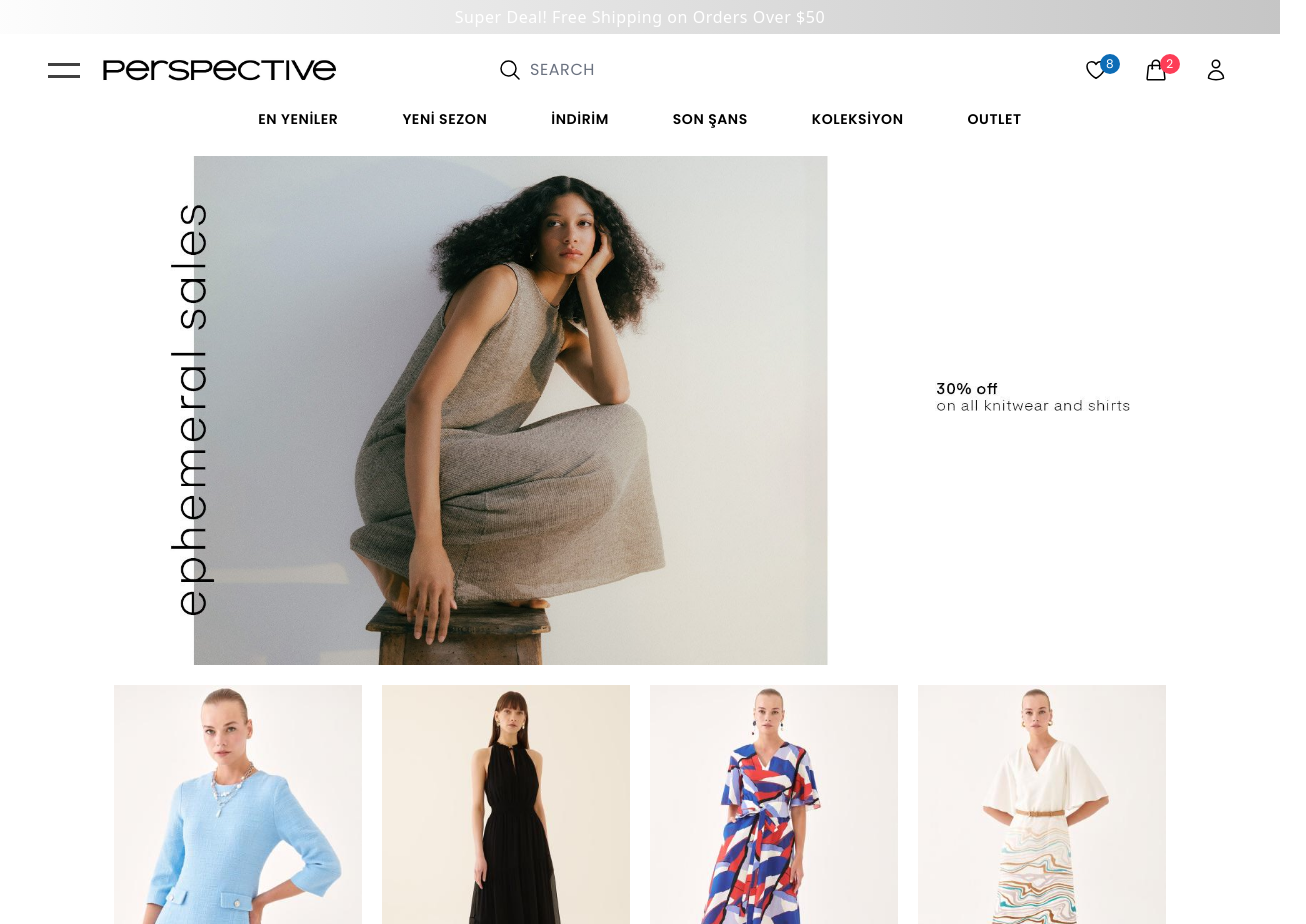
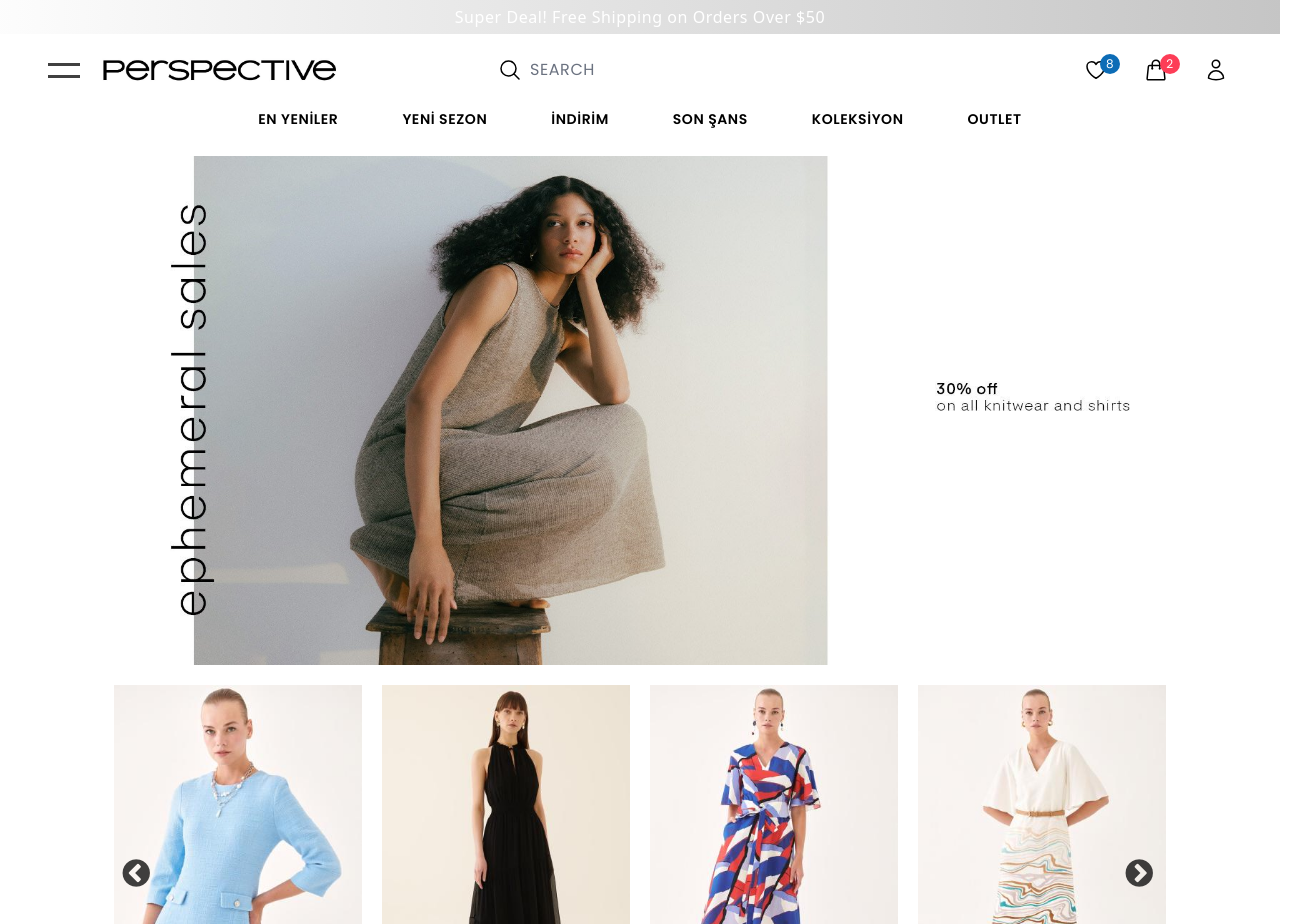
Before and after one commit to erdengen/nextjs13-template, a Next.js app: page / in a window 1280 px wide. Shown: the top 924 px of the page, 1306 px wide, since content can reach past the window. Built offline with nearby package versions, Linux system fonts and the light colour scheme.

Commit message:
.cls düze

```diff
--- a/src/components/ShopTheLookSlider.tsx
+++ b/src/components/ShopTheLookSlider.tsx
@@ -49,8 +49,9 @@ const ShopTheLookSlider = (props: Props) => {
     },
   ];
   const settings = {
-    dots: true,
+    dots: false,
     infinite: false,
+    arrows: true,
     speed: 500,
     slidesToShow: 6,
     slidesToScroll: 6,
@@ -59,6 +60,7 @@ const ShopTheLookSlider = (props: Props) => {
     responsive: [
       {
         breakpoint: 1024,
+        dots: true,
         settings: {
           slidesToShow: 3,
           slidesToScroll: 3,
@@ -68,6 +70,7 @@ const ShopTheLookSlider = (props: Props) => {
       },
       {
         breakpoint: 600,
+        dots: true,
         settings: {
           slidesToShow: 2,
           slidesToScroll: 2,
@@ -76,6 +79,8 @@ const ShopTheLookSlider = (props: Props) => {
       },
       {
         breakpoint: 480,
+        dots: false,
+        arrows: true,
         settings: {
           slidesToShow: 1,
           slidesToScroll: 1,
--- a/src/components/SlickSlider.tsx
+++ b/src/components/SlickSlider.tsx
@@ -69,7 +69,7 @@ const SlickSlider = (props: Props) => {
       },
       {
         breakpoint: 480,
-        arrows: false,
+        dots: false,
         settings: {
           slidesToShow: 2,
           slidesToScroll: 2,
@@ -85,8 +85,8 @@ const SlickSlider = (props: Props) => {
             <div className="w-full block">
               <Image
                 src={item.image}
-                width={346}
-                height={520}
+                width={389}
+                height={585}
                 alt="banner"
                 placeholder="blur"
                 className="object-cover cursor-pointer w-full"
--- a/src/styles/globals.scss
+++ b/src/styles/globals.scss
@@ -48,10 +48,32 @@ body {
   p{
     font-size: 0.875rem;
   }
-  .slick-slide {
-    padding: 0 10px;
+  .slick-slider{
+    .slick-arrow {
+      width: 40px;
+      height: 40px;
+      &:before{
+        font-size: 2rem;
+      }
+    }
+    .slick-next {
+      right: 15px;
+      z-index: 1;
+      &:before{
+        color:black;
+      }
+    }
+    .slick-prev {
+      left: 15px;
+      z-index: 1;
+      &:before{
+        color:black;
+      }
+    }
+    .slick-slide {
+      padding: 0 10px;
+    }
   }
-
 }
 @media (max-width: 450px) {
 
@@ -80,6 +102,9 @@ body {
     }
     .slick-prev {
       left: 15px;
+    }
+    .slick-prev::before, .slick-next::before {
+      color:black;
     }
   }
 
```
Also changed, not shown: src/pages/index.tsx (+4 -4 lines).
